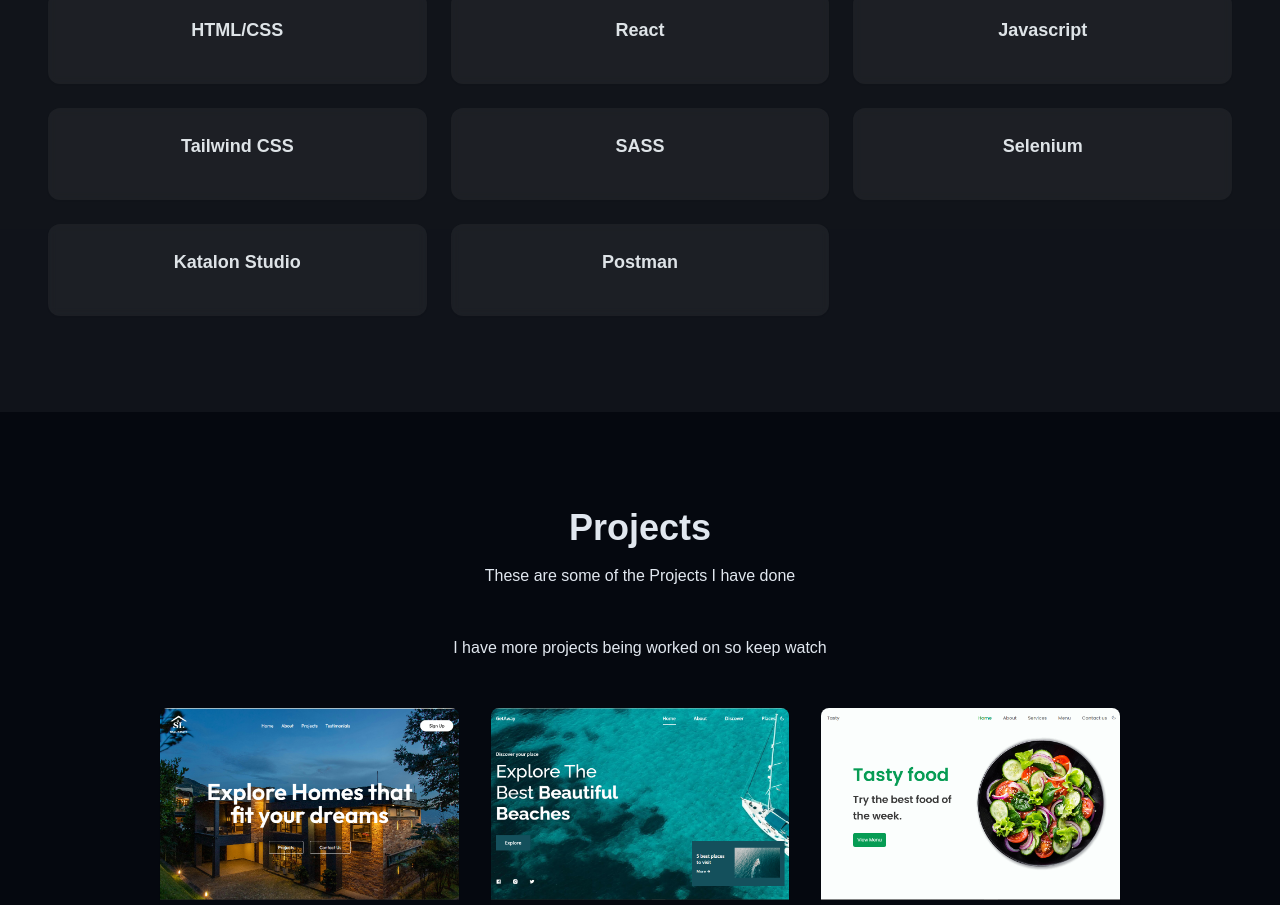
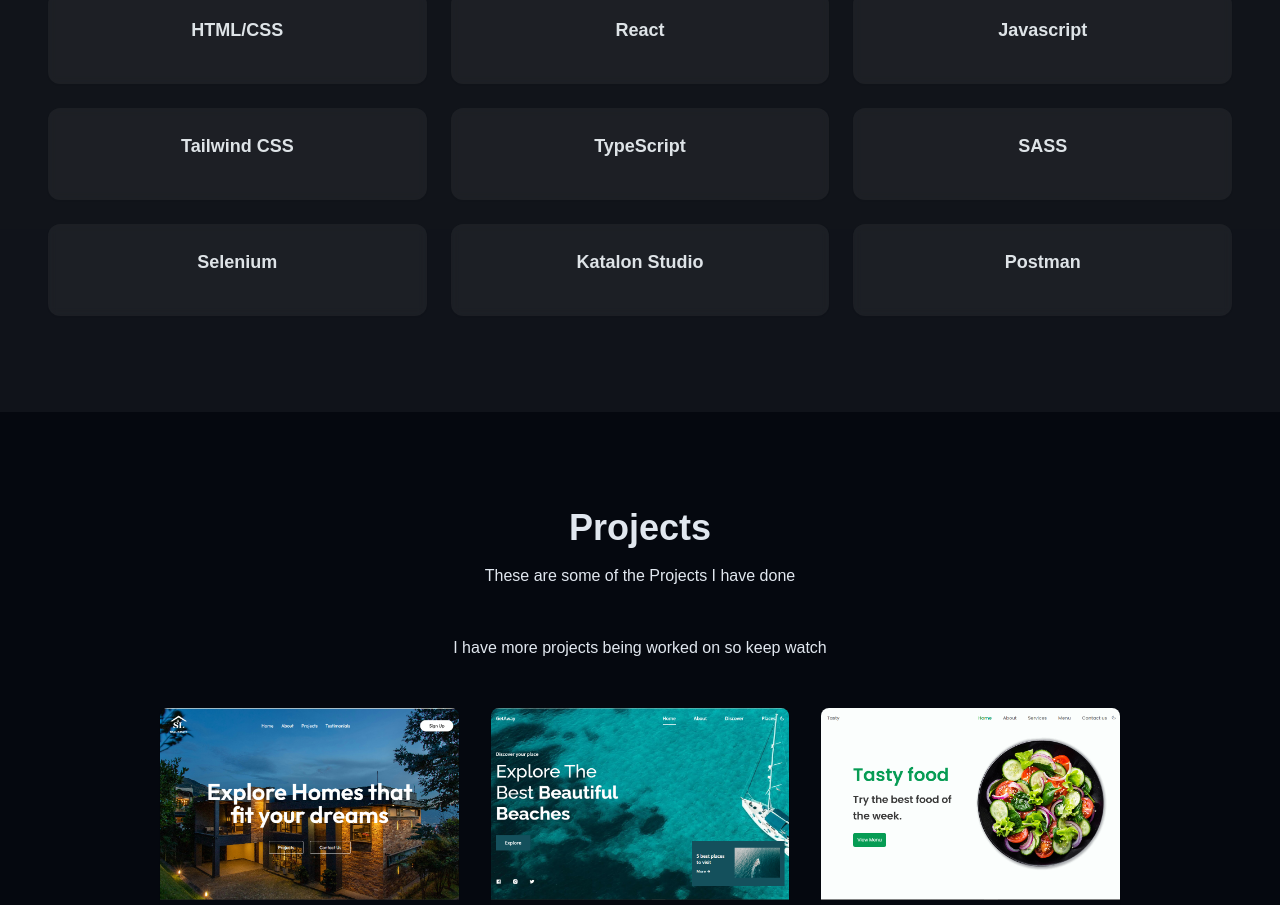
Before and after one commit to taiye-aa/Portfolio, a React (Vite) app: page / in a window 1280 px wide. Shown: the part 1828-2733 px from the top of the page. Built offline with nearby package versions, Linux system fonts and the light colour scheme; a web font is replaced by a local one.

Commit message:
update to skill stack

```diff
--- a/src/components/Skills.jsx
+++ b/src/components/Skills.jsx
@@ -8,7 +8,7 @@ const skills=[
   {name: "React", category: "Frontend"},
   {name: "Javascript", category: "Frontend"},
   {name: "Tailwind CSS", category: "Frontend"},
-//   {name: "TypeScript", category: "Frontend"},
+  {name: "TypeScript", category: "Frontend"},
   // {name: "Next.js", category: "Frontend"},
   {name: "SASS", category: "Frontend"},
   // {name: "Node.js", category: "Backend"},
```
